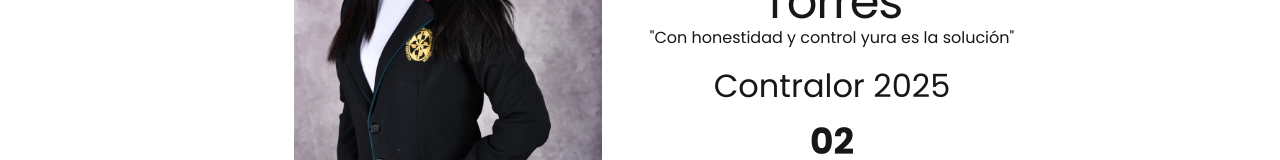
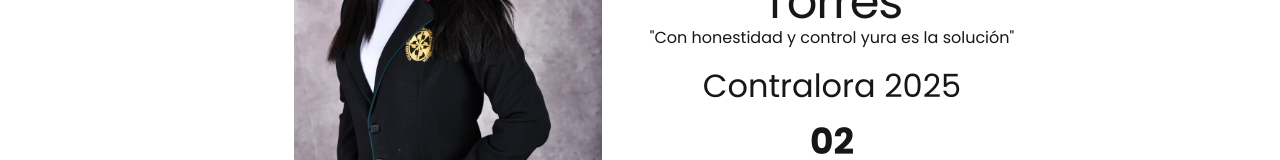
Before and after one commit to torresebas/contralor-Yurany, a Next.js app: page / in a window 1280 px wide. Shown: the part 295-455 px from the top of the page. Built offline with nearby package versions, Linux system fonts and the light colour scheme.

Commit message:
contralora

```diff
--- a/src/components/content.js
+++ b/src/components/content.js
@@ -95,7 +95,7 @@ export const perfilThomas = {
 export const perfilYurany = {
   nombre: "Yurany",
   apellido: "Torres",
-  cargo: "Contralor",
+  cargo: "Contralora",
   numero: "02",
   lema: "Con honestidad y control yura es la solución",
 };
```
